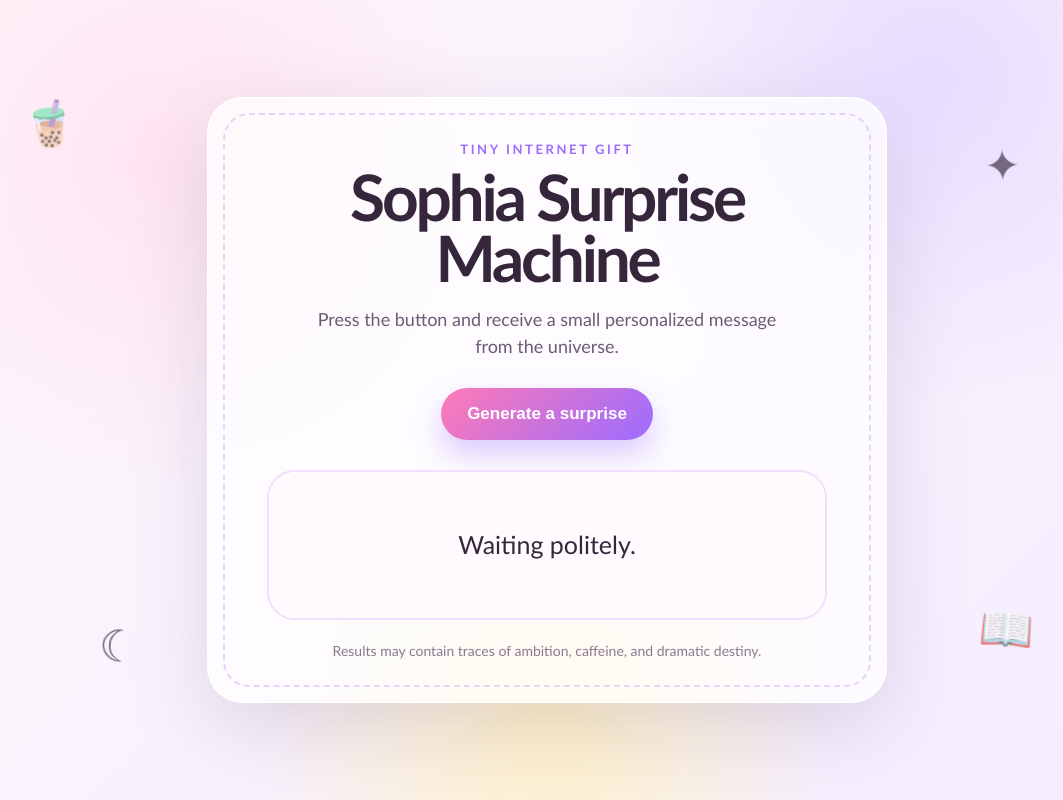
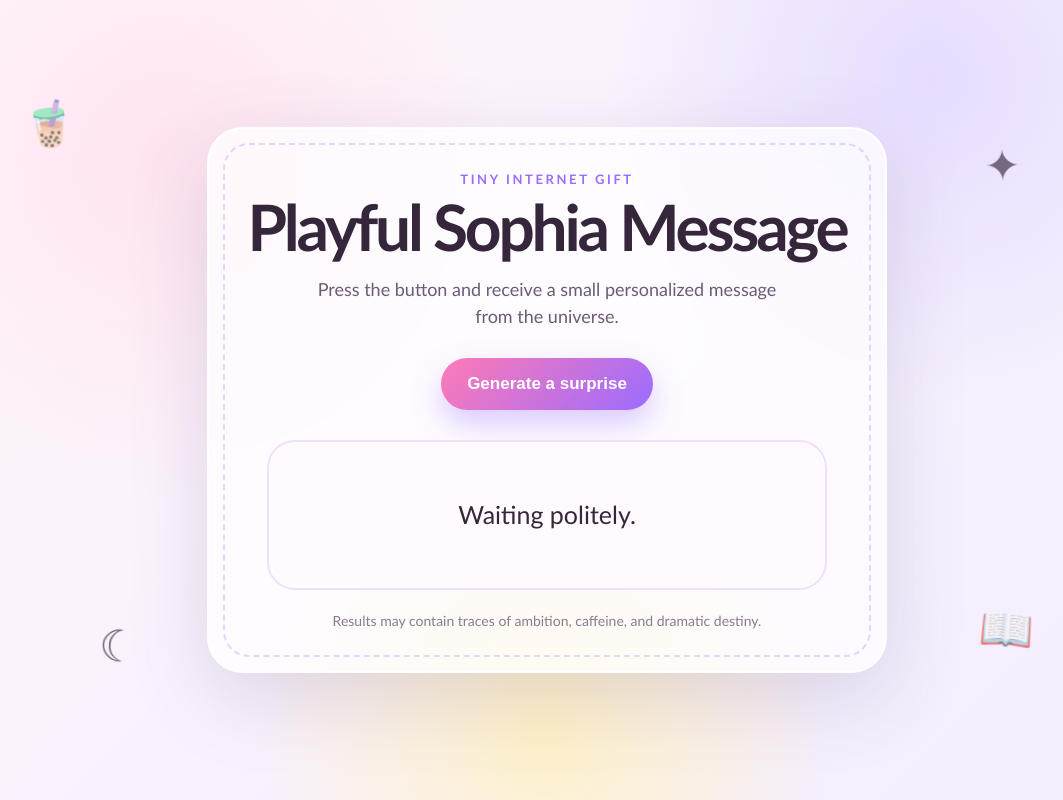
Before and after one commit to nocteluden/websitevibecoding, a plain HTML site: page index.html in a window 1280 px wide. Shown: the whole page, without its empty margins (93-1156 px from the left). Drawn offline with Linux system fonts and the light colour scheme.

Commit message:
Change title from 'Sophia Surprise Machine' to 'Playful Sophia Message'

```diff
--- a/index.html
+++ b/index.html
@@ -15,7 +15,7 @@
   <main class="page">
     <section class="card">
       <p class="eyebrow">tiny internet gift</p>
-      <h1>Sophia Surprise Machine</h1>
+      <h1>Playful Sophia Message</h1>
       <p class="subtitle">
         Press the button and receive a small personalized message from the universe.
       </p>
```
